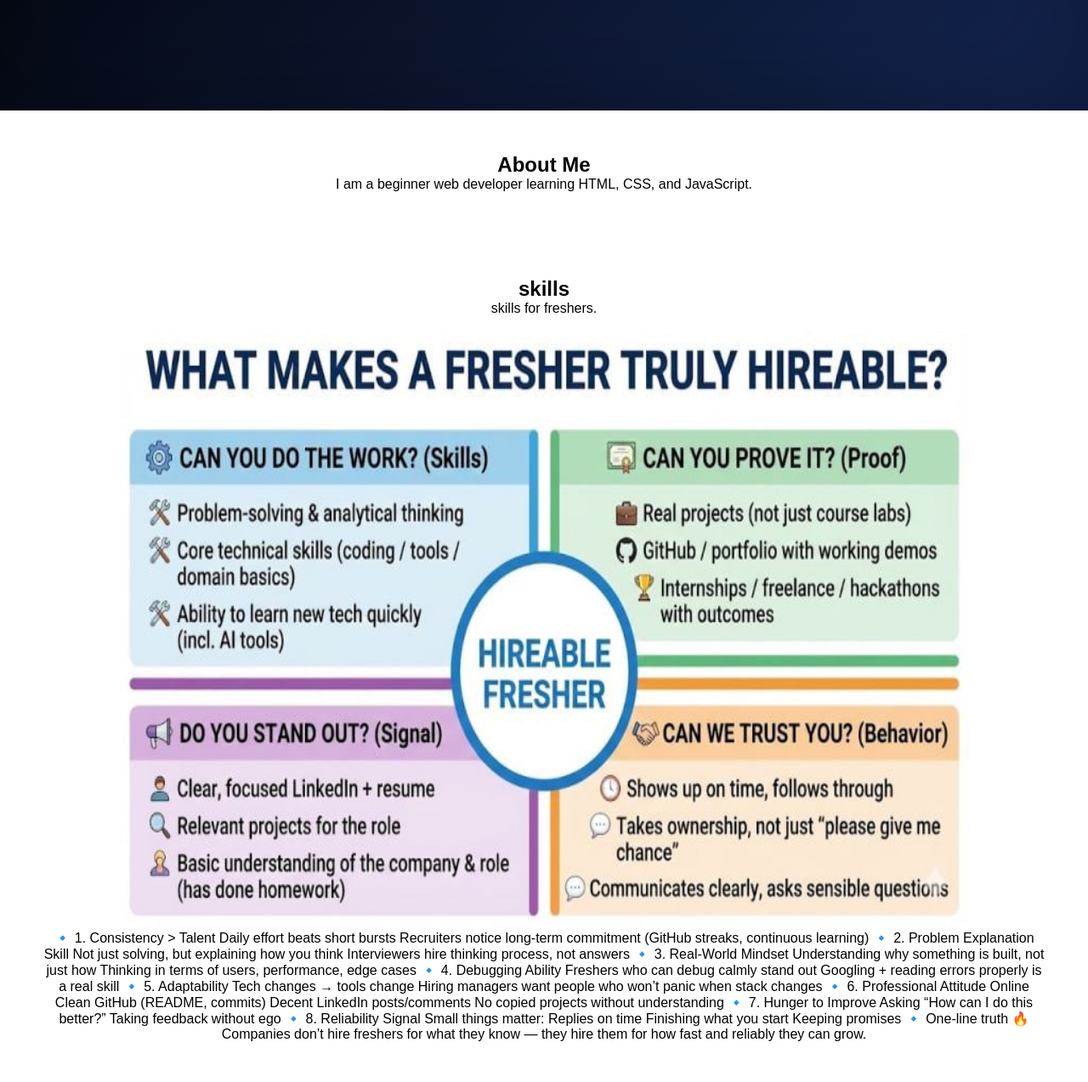
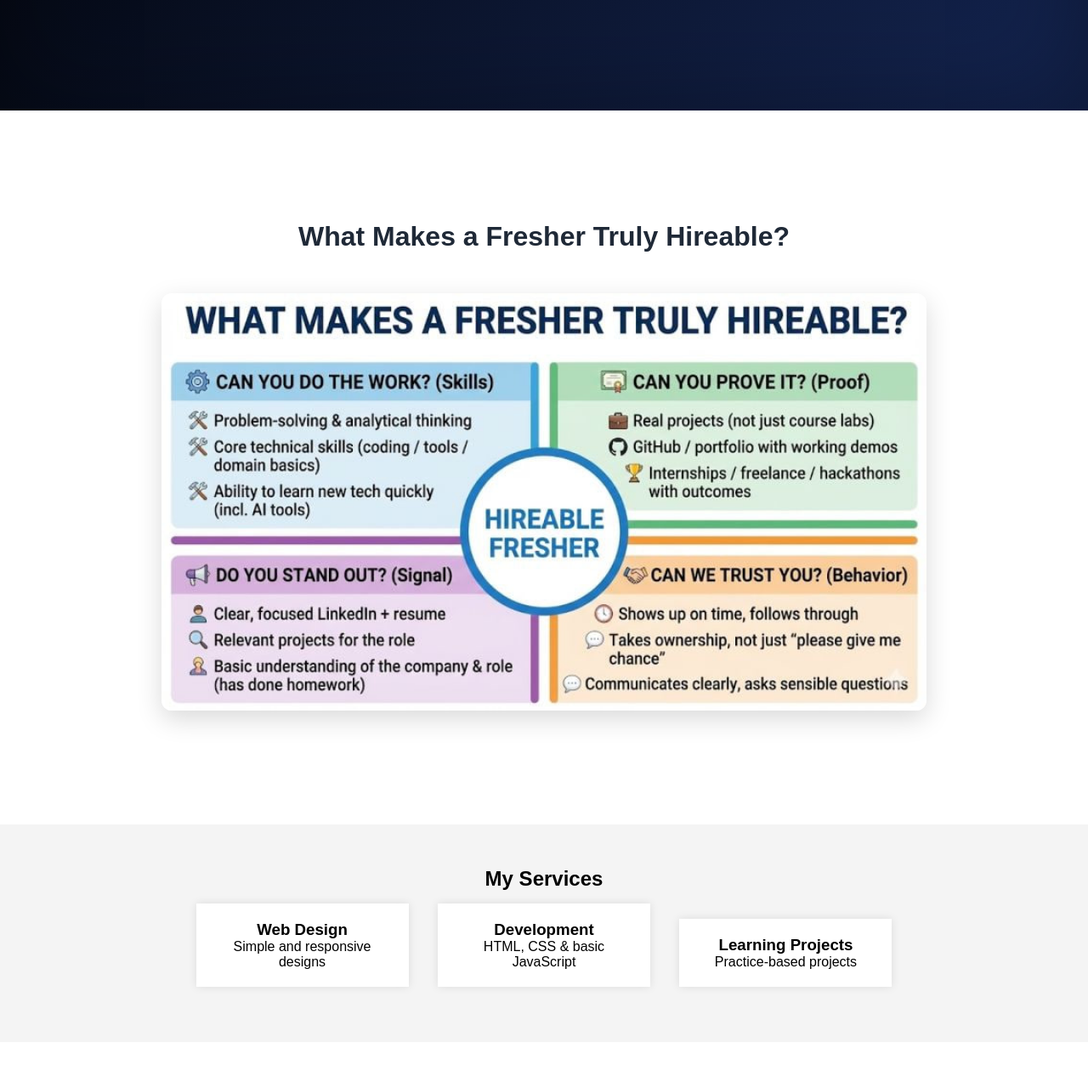
Before and after one commit to Bothub-Harsh/Harsh-Website, a plain HTML site: page index.html in a window 1280 px wide. Shown: the part 580-1853 px from the top of the page at 85% size. Drawn offline with Linux system fonts and the light colour scheme.

Commit message:
image look and add linkedin link

```diff
--- a/2style.css
+++ b/2style.css
@@ -196,3 +196,29 @@ footer {
     0 0 60px rgba(37, 99, 235, 0.35);
   transform: scale(1.8);
 }
+/* image section*/
+.hireable-section {
+  max-width: 1100px;
+  margin: 50px auto;
+  padding: 30px;
+  text-align: center;
+}
+
+.hireable-section h2 {
+  font-size: 32px;
+  margin-bottom: 30px;
+  font-weight: 700;
+  color: #1f2937;
+}
+
+.hireable-section img {
+  width: 100%;
+  max-width: 900px;
+  border-radius: 12px;
+  box-shadow: 0 10px 30px rgba(0, 0, 0, 0.15);
+  transition: transform 0.3s ease;
+}
+
+.hireable-section img:hover {
+  transform: scale(1.02);
+}
--- a/index.html
+++ b/index.html
@@ -35,82 +35,13 @@
     <button>Get Started</button>
   </section>
 
-  <!-- About -->
-  <section id="about" class="about">
-    <h2>About Me</h2>
-    <p>
-      I am a beginner web developer learning HTML, CSS, and JavaScript.
-    </p>
-  </section>
-
   <!-- skills -->
      <section id="skills" class="skills">
-    <h2>skills</h2>
-    <p>
-      skills for freshers.
-    </p>
-    <br>
-    <img src="images/image1.png" height="700" width="1000">
-    <p>
-      🔹 1. Consistency > Talent
-
-Daily effort beats short bursts
-
-Recruiters notice long-term commitment (GitHub streaks, continuous learning)
-
-🔹 2. Problem Explanation Skill
-
-Not just solving, but explaining how you think
-
-Interviewers hire thinking process, not answers
-
-🔹 3. Real-World Mindset
-
-Understanding why something is built, not just how
-
-Thinking in terms of users, performance, edge cases
-
-🔹 4. Debugging Ability
-
-Freshers who can debug calmly stand out
-
-Googling + reading errors properly is a real skill
-
-🔹 5. Adaptability
-
-Tech changes → tools change
-
-Hiring managers want people who won’t panic when stack changes
-
-🔹 6. Professional Attitude Online
-
-Clean GitHub (README, commits)
-
-Decent LinkedIn posts/comments
-
-No copied projects without understanding
-
-🔹 7. Hunger to Improve
-
-Asking “How can I do this better?”
-
-Taking feedback without ego
-
-🔹 8. Reliability Signal
-
-Small things matter:
-
-Replies on time
-
-Finishing what you start
-
-Keeping promises
-
-🔹 One-line truth 🔥
-
-Companies don’t hire freshers for what they know — they hire them for how fast and reliably they can grow.
-    </p>
-
+    <div class="hireable-section">
+  <h2>What Makes a Fresher Truly Hireable?</h2>
+  <br>
+  <img src="images/image1.png" alt="Hireable Fresher Skills">
+  </div>
     </section>
 
   <!-- Services -->
```
Also changed, not shown: 3contact.html (+9 -4 lines), images/gmail.png, images/linkedin.png (added).
